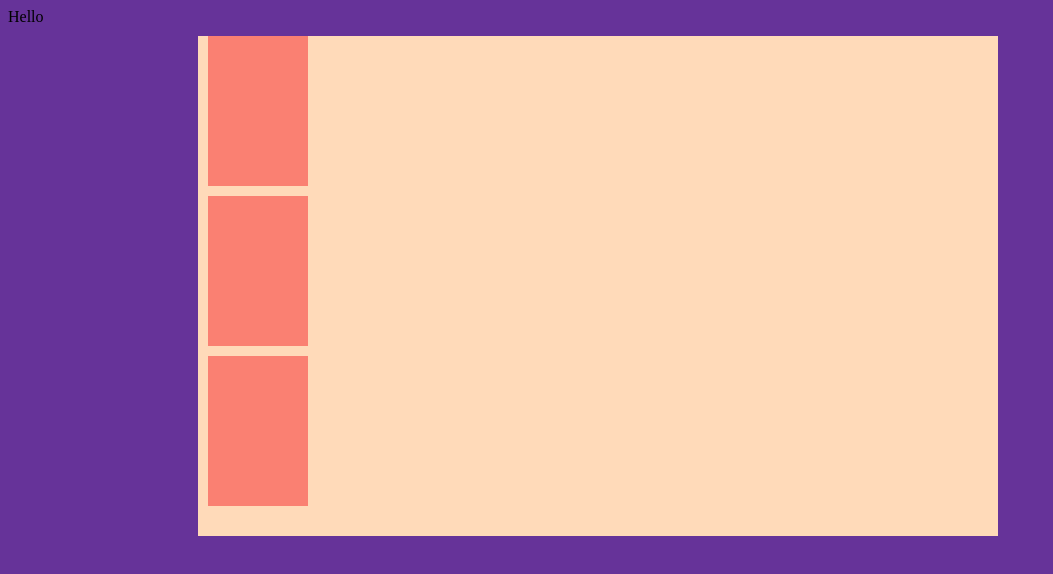
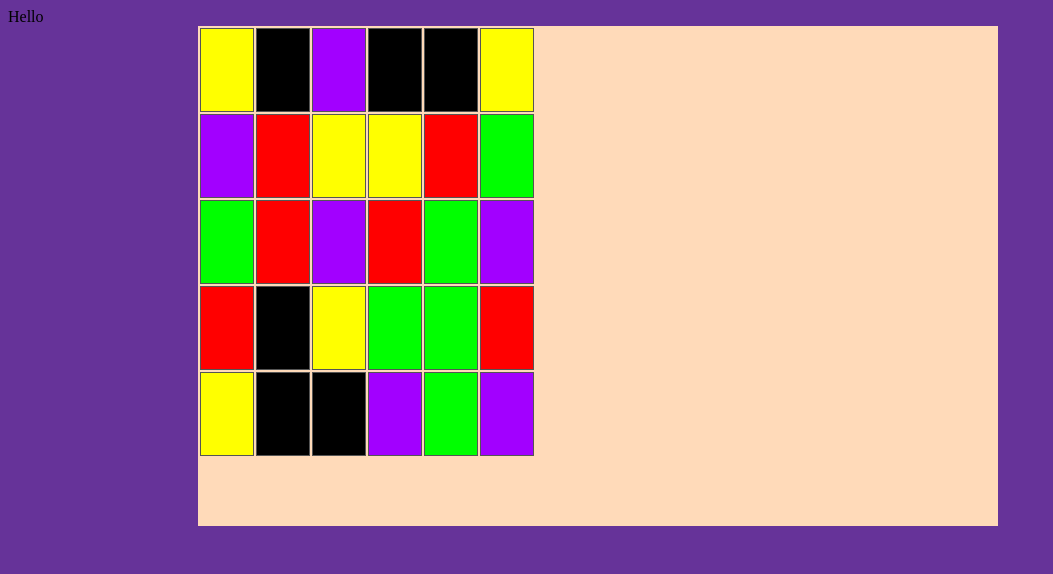
Before and after one commit to stellablima/ilp540-jogo-memoria, a plain HTML site: page index.html in a window 1280 px wide. Shown: the whole page, without its empty margins (0-1053 px from the left). Drawn offline with Linux system fonts and the light colour scheme.

Commit message:
logica de sorteios de cartas

```diff
--- a/index.html
+++ b/index.html
@@ -12,9 +12,7 @@
     <header></header>
     <aside>Hello</aside>
     <main>
-        <div class='card'></div>
-        <div class='card'></div>
-        <div class='card'></div>
+        <div id="app"></div>
     </main>
     <footer></footer>
 </body>
--- a/script.js
+++ b/script.js
@@ -1 +1,68 @@
-alert('hello world');
+function criarCartas(el, linha, coluna) {
+  const rows = [];
+  for (let i = 0; i < linha ; i++) {
+    const cells = [];
+    for (let j = 0; j < coluna ; j++) {
+      const id = coluna * i + j;
+      cells.push(`<td class="cell" data-id="${id}"></td>`);
+    }
+    rows.push(`<tr>${cells.join('')}</tr>`);
+  }
+
+  el.innerHTML = `
+      <table id="tabuleiro">${rows.join('')}</table>
+      <p class="winner"></p>
+    `;
+}
+
+function sorteioDeMotivos(tabela, linha, coluna, dificuldade){
+
+  var motivosPossiveis = ["cellNull","cellStart","cellPassagem","cellPorta","cellLivre"];
+  var motivosDoJogo = []; //ordenado
+  var motivos = []; //embaralhado randomicamente
+  var qtdCelulas = linha * coluna;
+
+  motivosPossiveis = motivosPossiveis.slice(0,dificuldade);
+  console.log("motivosPossiveis  :"+motivosPossiveis);
+
+  for(let i = 0 ; i < qtdCelulas; i++){
+    motivosDoJogo.push(motivosPossiveis[i%dificuldade]);//Math.floor(i/dificuldade)
+  }
+  console.log("motivosDoJogo  :"+motivosDoJogo);
+
+
+  for(let i = 0 ; i < qtdCelulas; i++){
+    var tamanho = motivosDoJogo.length;
+    var j = Math.floor(Math.random()*tamanho);
+    motivos.push(motivosDoJogo.splice(j,1));
+  }
+  console.log("motivos  :"+motivos);
+
+
+  for (let i = 0; i < linha ; i++) {
+    for (let j = 0; j < coluna ; j++) {
+      const id = coluna * i + j;
+      tabela.rows[i].cells[j].className += " " + motivos[id];
+    }
+  }
+}
+
+//usando uma classe de um jeito maluco pra empilhar dados, sem get ou set
+//depois pode ter construtor e metodos de sobrecarga, ou substituir por outra logica melhor
+function preConfiguracao(){
+  var c = 6
+  var l = 5
+  var diff = 5;
+  var jogo = new Object();
+  jogo.coluna = c;
+  jogo.linha = l;
+  jogo.dificuldade = diff;
+  return jogo
+}
+
+
+window.onload = async function () {
+  var preConfig = await preConfiguracao();
+  await criarCartas(document.querySelector('#app'),preConfig.linha, preConfig.coluna);
+  await sorteioDeMotivos(document.getElementById('tabuleiro'),preConfig.linha, preConfig.coluna, preConfig.dificuldade);
+}
--- a/style.css
+++ b/style.css
@@ -15,3 +15,27 @@ main{
     height: 150px;
     margin: 10px;
 }
+
+.cell{
+    border: 1px solid #555;
+    width: 50px;
+    height: 80px;
+    line-height: 25px;
+    text-align: center;
+    background-color: rgb(197, 69, 114);
+  }
+  .cellStart{
+    background-color: rgb(255, 0, 0);
+  }
+  .cellPassagem{
+    background-color: rgb(0, 255, 0);
+  }
+  .cellPorta{
+    background-color: rgb(255, 255, 0);
+  }
+  .cellLivre{
+    background-color: rgb(162, 0, 255);
+  }
+  .cellNull{
+    background-color: rgb(0, 0, 0);
+  }
```
Also changed, not shown: anotacoes.txt.
